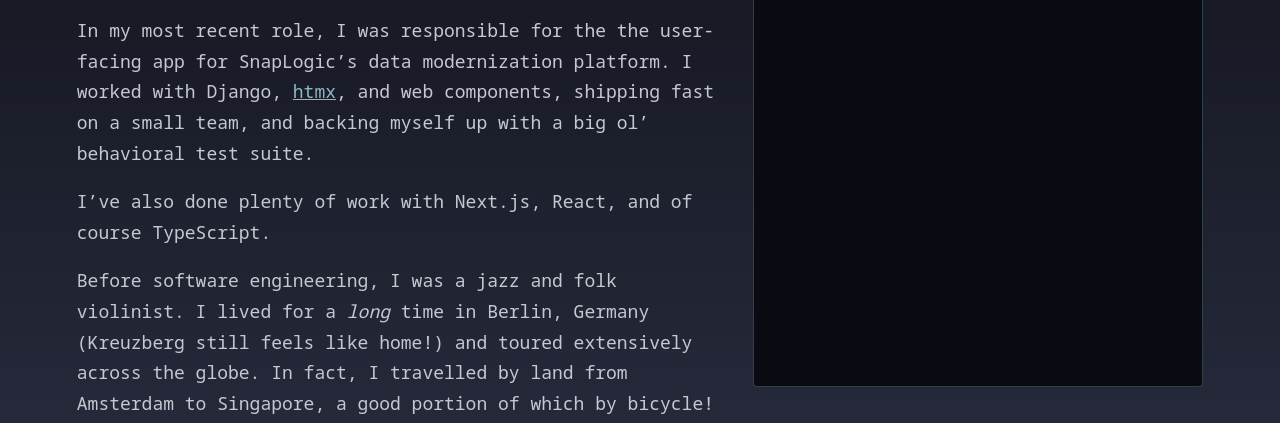
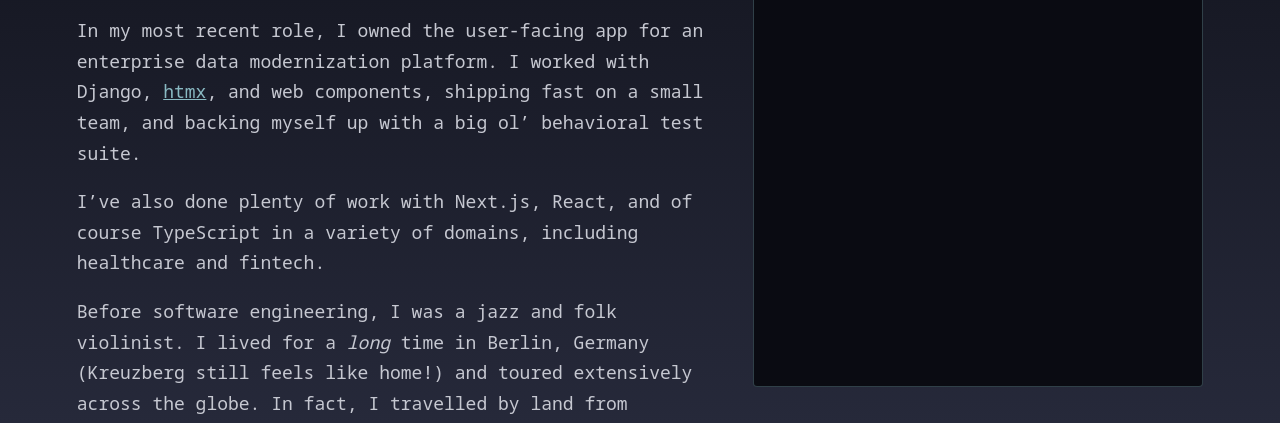
Before and after one commit to farmeroy/portfolio2.0, an Astro site: page / in a window 1280 px wide. Shown: the part 377-800 px from the top of the page. Built offline with nearby package versions, Linux system fonts and the light colour scheme; Astro itself is replaced by a stand-in of ours.

Commit message:
feat: update bio

```diff
--- a/src/content/about/index.md
+++ b/src/content/about/index.md
@@ -4,11 +4,12 @@ title: About
 
 Hi! I'm Raffaele — a software engineer based in Northern California.
 
-In my most recent role, I was responsible for the
-the user-facing app for SnapLogic’s data modernization platform.
-I worked with Django, [htmx](https://htmx.org/), and web components, shipping fast on a small team, and backing myself up with a big ol' behavioral test suite.
+In my most recent role,
+I owned the user-facing app for an enterprise data modernization platform.
+I worked with Django, [htmx](https://htmx.org/), and web components,
+shipping fast on a small team, and backing myself up with a big ol' behavioral test suite.
 
-I've also done plenty of work with Next.js, React, and of course TypeScript.
+I've also done plenty of work with Next.js, React, and of course TypeScript in a variety of domains, including healthcare and fintech.
 
 Before software engineering, I was a jazz and folk violinist.
 I lived for a _long_ time in Berlin, Germany (Kreuzberg still feels like home!)
```
